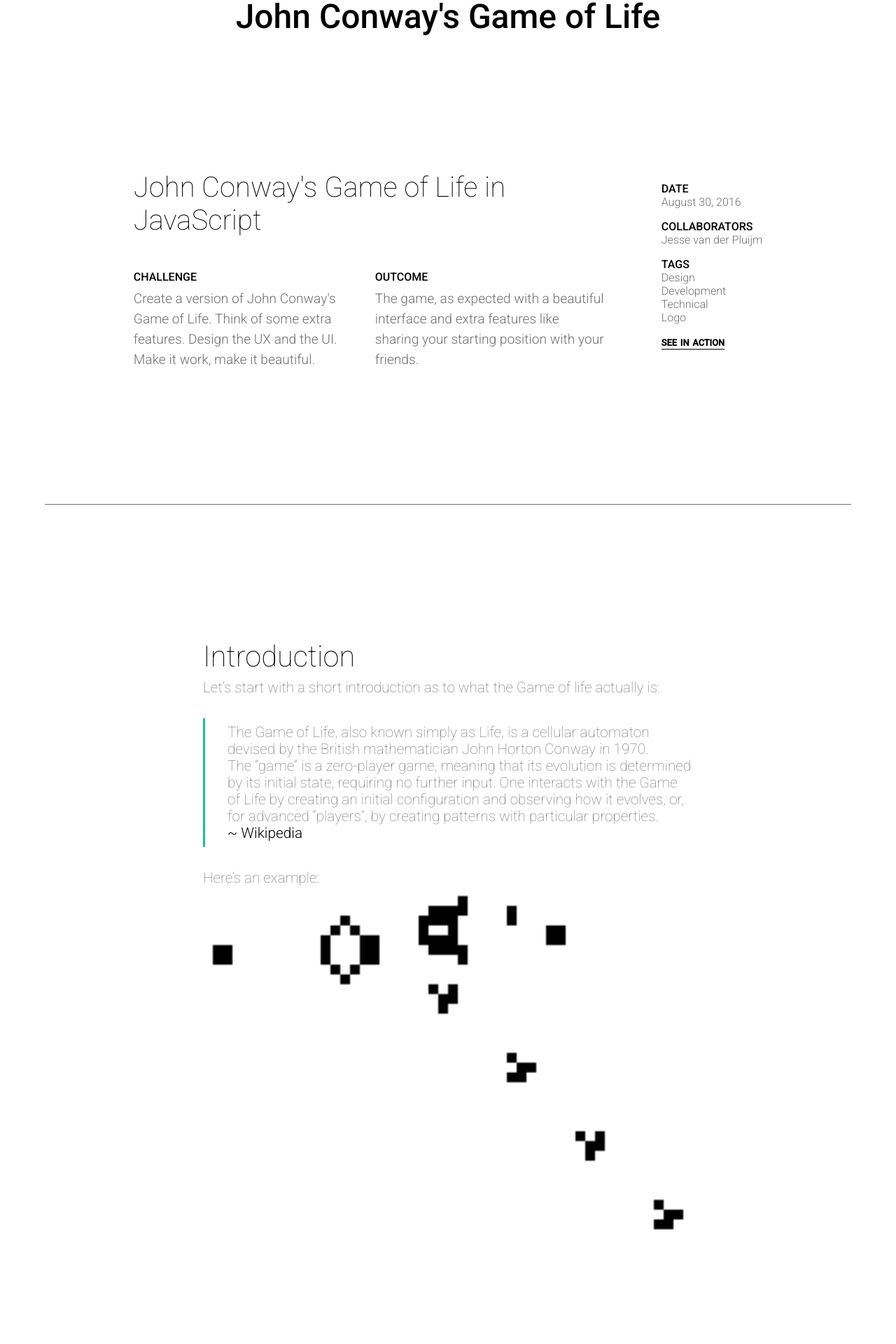
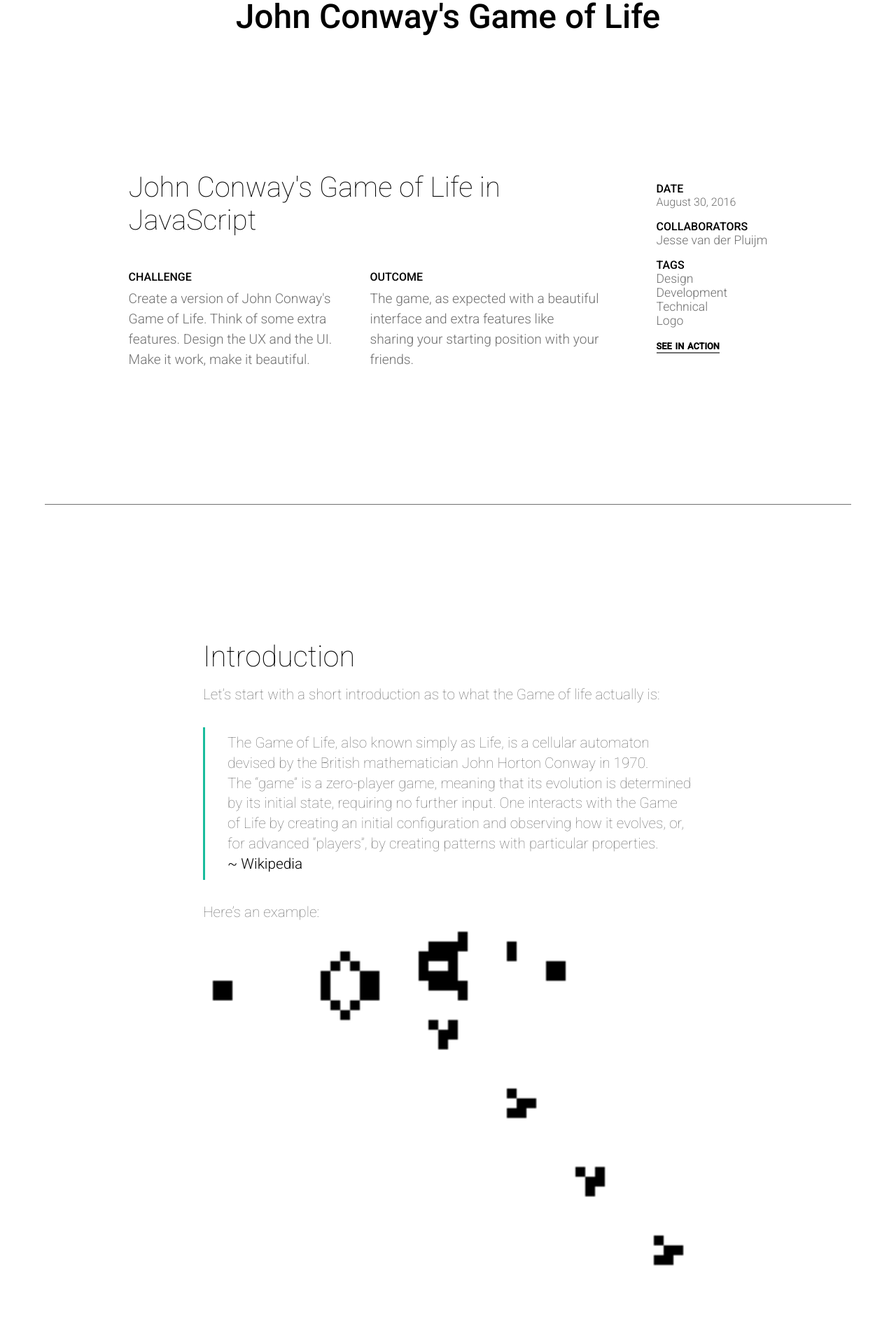
Before and after one commit to jessevdp/jessevdp.github.io, a Jekyll site: the page built from _posts/2016-08-30-game-of-life.md, in a window 1280 px wide. Shown: the part 1124-3044 px from the top of the page at 70% size. Built offline with Jekyll 4.4.1, drawn with Linux system fonts in a browser that asks for light colours.

Commit message:
Perfectioning the portfolio
Still tweaking around the values here and there trying to make it
perfect.

```diff
--- a/_sass/portfolio/content.sass
+++ b/_sass/portfolio/content.sass
@@ -15,7 +15,8 @@
 
 
   strong
-    font-weight: 300
+    font-weight: 500
+
   a
     font-weight: 300
     color: $text-color-dark
@@ -29,14 +30,15 @@
 
   h1, h2, h3, h4, h5, h6
     font-weight: 100
-    margin-bottom: .5rem!important
     color: $text-color-dark
+    margin-bottom: 1rem!important
   h1,
     font-size: 2.6rem
   h2
     font-size: 2rem
   h3
     font-weight: 300
+    margin-bottom: .5rem!important
   h4, h5, h6
     font-weight: 500
     margin-bottom: 0!important
@@ -48,6 +50,8 @@
     margin-right: auto
     max-width: $max-width
     width: 100%
+    p
+      line-height: 1.8rem
     >*
       margin-bottom: 2rem
       &:last-child
@@ -57,6 +61,8 @@
       width: 60vw
       p
         font-weight: 100
+      strong
+        font-weight: 300
 
   .two-up
     display: flex
--- a/_sass/portfolio/header.sass
+++ b/_sass/portfolio/header.sass
@@ -67,6 +67,7 @@
         a
           color: $text-color-dark-secondary
           text-decoration: none
+          font-size: 1.1rem
           transition: all 300ms
           &:hover
             color: $text-color-dark
```
